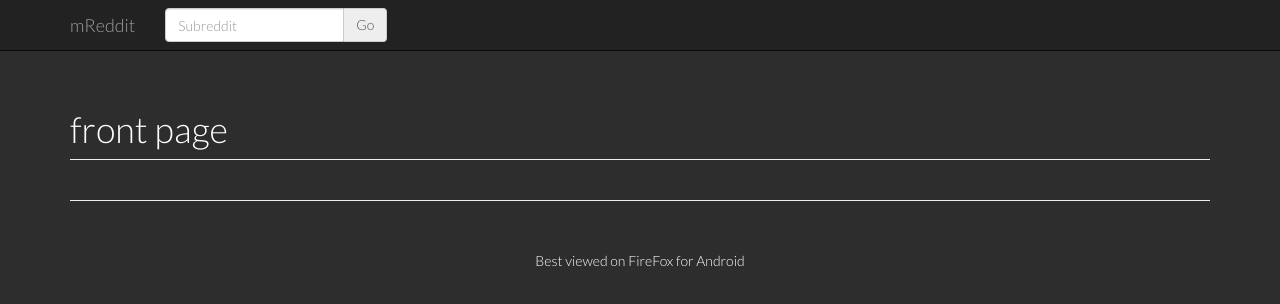
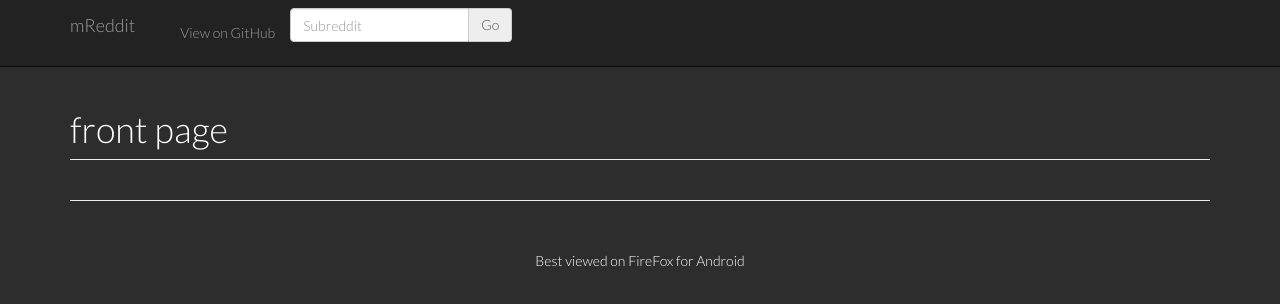
Before and after one commit to stcode09/mreddit, a plain HTML site: page index.html in a window 1280 px wide. Drawn offline with nearby package versions, Linux system fonts and the light colour scheme; no server answers.

Commit message:
Update index.html

```diff
--- a/index.html
+++ b/index.html
@@ -125,6 +125,11 @@
                     <input id="subreddit" type="text" class="form-control" placeholder="Subreddit">
                     <span class="input-group-addon" onclick="loadSubreddit()">Go</span>
                 </div>
+                <ul class="nav navbar-nav">
+                    <li>
+                        <a href="#" onclick="goTo('http://github.com/stcode09/mreddit')">View on GitHub</a>
+                    </li>
+                </ul>
                 </form>
             </div>
             <!-- /.navbar-collapse -->
```
